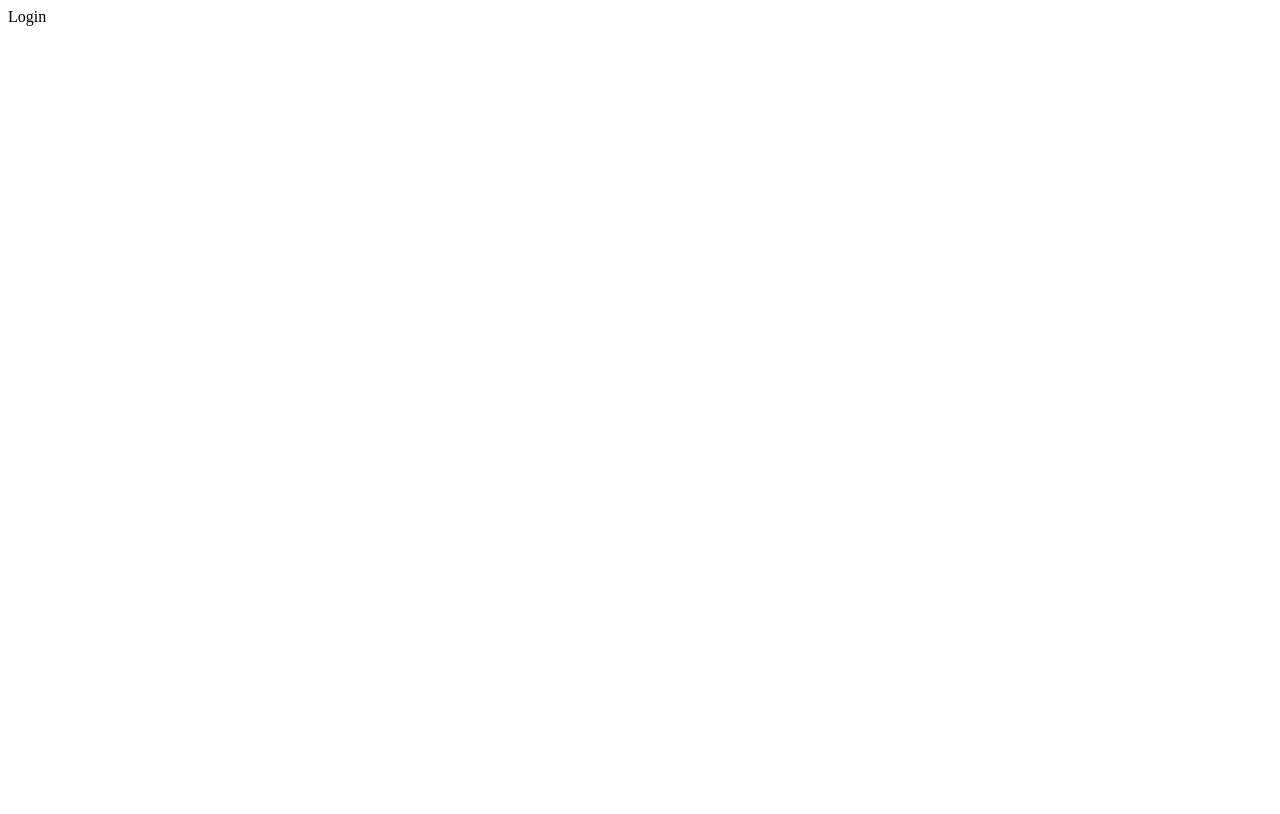
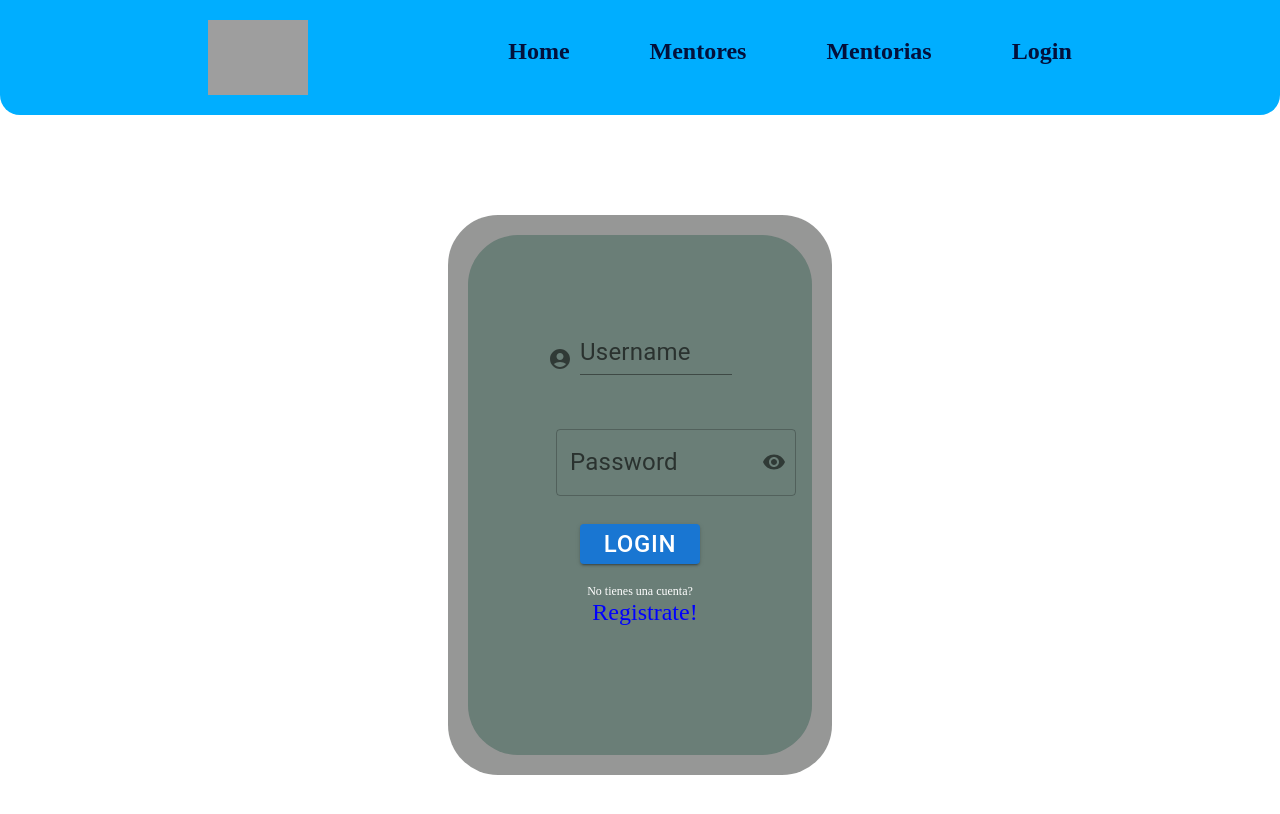
Before and after one commit to No-Country/s12-21-tn-nest-react, a React (Vite) app in the folder front-end/: page /login in a window 1280 px wide. Shown: the top 814 px of the page. Built offline with nearby package versions, Linux system fonts and the light colour scheme; grey boxes are pictures that could not be loaded.

Commit message:
Login y navbar

```diff
--- a/front-end/src/App.jsx
+++ b/front-end/src/App.jsx
@@ -1,26 +1,27 @@
-import {BrowserRouter, Routes, Route} from "react-router-dom"
-import Home from "./Home/Home"
-import SignUp from "./SignUp/SignUp"
-import Login from "./Login/Login"
-import './App.css'
+import { BrowserRouter, Routes, Route } from "react-router-dom";
+import Home from "./Home/Home";
+import SignUp from "./SignUp/SignUp";
+import Login from "./Login/Login";
+import Header from "./components/Header";
+import "./App.css";
 
 function App() {
-
   return (
     <>
       <div id="App" className="AppContainer">
         <BrowserRouter>
-        <div className="main_app">
-          <Routes>
-            <Route path='/' element={<Home/>}/>
-            <Route path='/signUp' element={<SignUp/>}/>
-            <Route path='/login' element={<Login/>}/>
-          </Routes>
+          <div className="main_app">
+            <Header />
+            <Routes>
+              <Route path="/" element={<Home />} />
+              <Route path="/signUp" element={<SignUp />} />
+              <Route path="/login" element={<Login />} />
+            </Routes>
           </div>
         </BrowserRouter>
-     </div>
+      </div>
     </>
-  )
+  );
 }
 
-export default App
+export default App;
--- a/front-end/src/Login/Login.css
+++ b/front-end/src/Login/Login.css
@@ -0,0 +1,55 @@
+html {
+  font-size: 62.5%;
+}
+
+.container-login {
+  display: flex;
+  flex-direction: column;
+  justify-content: center;
+  margin: 10rem auto;
+  width: 30vw;
+  height: 70vh;
+  padding: 2rem;
+  background-color: rgba(12, 14, 12, 0.432);
+  border-radius: 5rem;
+  color: white;
+
+  font-size: 2rem;
+}
+
+.login-box {
+  background-color: rgba(5, 68, 47, 0.301);
+  width: 100%;
+  height: 100%;
+  border-radius: 5rem;
+  padding: 8rem;
+  text-align: center;
+}
+
+.login-box :first-child {
+  font-size: 2.4rem !important;
+}
+
+.link-registerp {
+  margin-top: 2rem;
+  font-size: 1.2rem;
+}
+
+.link-registerp :first-child {
+  font-size: 1.3rem;
+  color: blue;
+  text-decoration-line: none;
+  margin-left: 1rem;
+  margin-top: 2rem;
+}
+
+.container-login__button {
+  margin-top: 2rem;
+}
+
+.login-button {
+  margin-top: 4rem;
+  width: 12rem;
+  height: 4rem;
+  font-size: 1.6rem;
+}
--- a/front-end/src/Login/Login.jsx
+++ b/front-end/src/Login/Login.jsx
@@ -1,9 +1,86 @@
-import React from 'react'
+import React from "react";
+import { useState } from "react";
+import { Link } from "react-router-dom";
+import {
+  FormControl,
+  InputLabel,
+  OutlinedInput,
+  IconButton,
+  InputAdornment,
+  Box,
+  TextField,
+  Button,
+} from "@mui/material";
+import Visibility from "@mui/icons-material/Visibility";
+import VisibilityOff from "@mui/icons-material/VisibilityOff";
+import AccountCircle from "@mui/icons-material/AccountCircle";
+import "./Login.css";
 
 const Login = () => {
+  const [showPassword, setShowPassword] = useState(false);
+
+  const handleClickShowPassword = () => setShowPassword((show) => !show);
+
+  const handleMouseDownPassword = (MouseEvent) => {
+    event.preventDefault();
+  };
+
   return (
-    <div>Login</div>
-  )
-}
+    <div className="container-login">
+      <div className="login-box">
+        <Box
+          sx={{ display: "flex", alignItems: "flex-end", fontSize: "2.4rem" }}
+        >
+          <AccountCircle sx={{ color: "action.active", mr: 1, my: 0.5 }} />
+          <TextField
+            sx={{ width: "24rem", fontSize: "2.4rem" }}
+            id="input-with-sx"
+            label="Username"
+            variant="standard"
+          />
+        </Box>
+        <br />
+        <br />
+        <FormControl
+          sx={{ m: 1, width: "24rem", fontSize: "24px" }}
+          variant="outlined"
+        >
+          <InputLabel
+            sx={{ fontSize: "1.8rem", marginBottom: "2rem" }}
+            htmlFor="outlined-adornment-password"
+          >
+            Password
+          </InputLabel>
+          <OutlinedInput
+            id="outlined-adornment-password"
+            type={showPassword ? "text" : "password"}
+            endAdornment={
+              <InputAdornment position="end">
+                <IconButton
+                  aria-label="toggle password visibility"
+                  onClick={handleClickShowPassword}
+                  onMouseDown={handleMouseDownPassword}
+                  edge="end"
+                >
+                  {showPassword ? <VisibilityOff /> : <Visibility />}
+                </IconButton>
+              </InputAdornment>
+            }
+            label="Password"
+          />
+        </FormControl>
+        <div className="container-login__button">
+          <Button className="login-button" variant="contained">
+            Login
+          </Button>
+        </div>
 
-export default Login
+        <p className="link-registerp">
+          No tienes una cuenta? <Link to="/signUp">Registrate!</Link>
+        </p>
+      </div>
+    </div>
+  );
+};
+
+export default Login;
--- /dev/null
+++ b/front-end/src/components/Header.jsx
@@ -0,0 +1,33 @@
+import React from "react";
+import { Link } from "react-router-dom";
+import "../styles/Header.css";
+
+const Header = () => {
+  return (
+    <div className="container-header">
+      <img
+        src="https://res.cloudinary.com/dmiocpap8/image/upload/v1683949470/facebook-logotype_iljfnj.png"
+        alt="logo"
+        className="header-img"
+      />
+      <nav className="header-nav">
+        <ul className="header-list">
+          <li className="header-list__item">
+            <Link to="/">Home</Link>
+          </li>
+          <li className="header-list__item">
+            <Link>Mentores</Link>
+          </li>
+          <li className="header-list__item">
+            <Link>Mentorias</Link>
+          </li>
+          <li className="header-list__item">
+            <Link to="/login">Login</Link>
+          </li>
+        </ul>
+      </nav>
+    </div>
+  );
+};
+
+export default Header;
--- a/front-end/src/index.css
+++ b/front-end/src/index.css
@@ -0,0 +1,6 @@
+* {
+  margin: 0;
+  padding: 0;
+  box-sizing: border-box;
+  list-style: none;
+}
--- /dev/null
+++ b/front-end/src/styles/Header.css
@@ -0,0 +1,35 @@
+.container-header {
+  width: 100vw;
+  padding: 2rem;
+  display: flex;
+  justify-content: center;
+  align-items: center;
+  font-size: 2.4rem;
+  background-color: rgb(0, 174, 255);
+  margin: 0 auto;
+  border-radius: 0 0 2rem 2rem;
+}
+
+.header-img {
+  width: 10rem;
+  margin-right: 20rem;
+}
+
+.header-list {
+  display: flex;
+  gap: 8rem;
+}
+
+.header-list__item {
+  height: 4rem;
+}
+
+.header-list__item :first-child {
+  text-decoration: none;
+  color: rgb(3, 16, 59);
+  font-weight: 800;
+  transition: 0.8s;
+  &:hover {
+    background-color: rgba(0, 255, 255, 0.877);
+  }
+}
```
